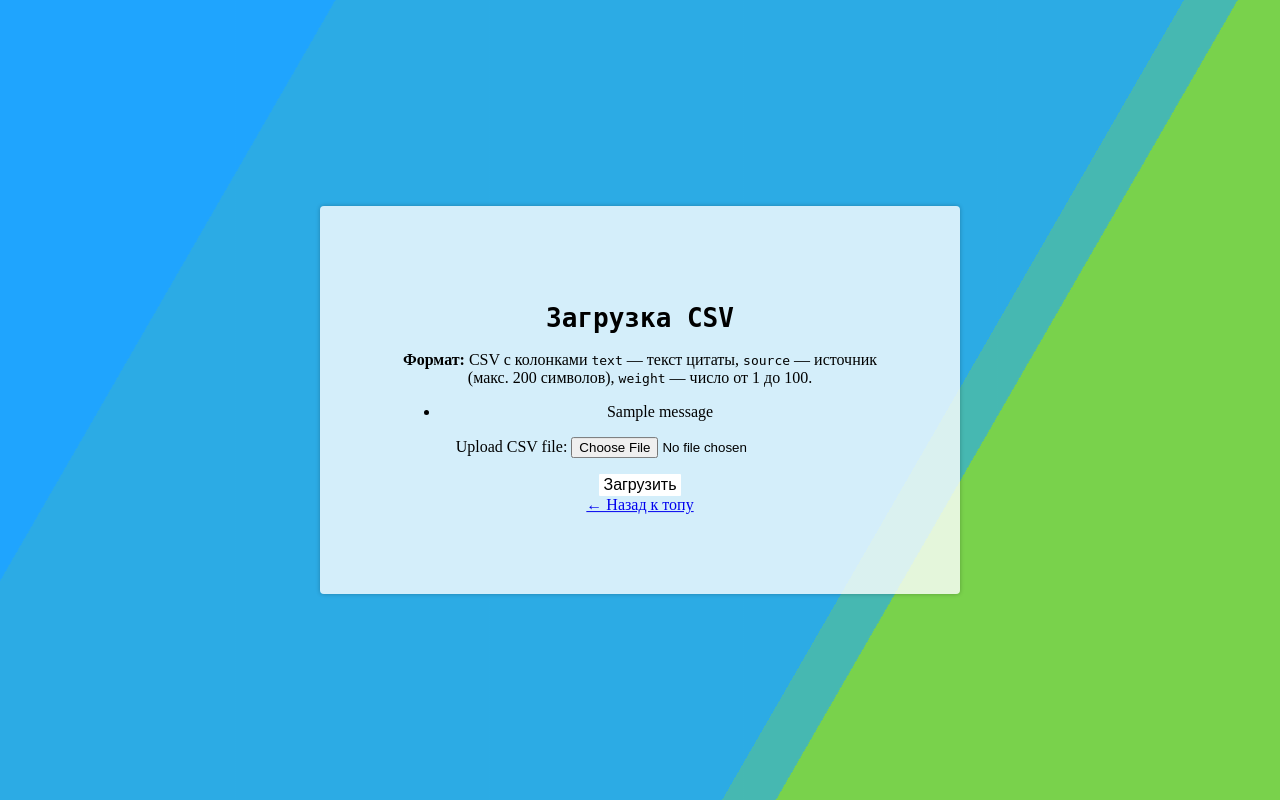
After one commit to panda1987DS/random_quotes, a Django app: page /upload-csv/ in a window 1280 px wide. The commit adds this page. Run offline with Django 4.2, Linux system fonts and the light colour scheme; tables that the repository leaves empty hold one stand-in row (values such as "Sample post"); one stand-in notice (Sample message) is shown.

Commit message:
Add bulk loading of quotes from csv file

```diff
--- a/quotemachine/urls.py
+++ b/quotemachine/urls.py
@@ -10,5 +10,6 @@ urlpatterns = [
     path('top/', views.top_quotes, name='top_quotes'),
     path('edit/<int:quote_id>/', views.edit_quote, name='edit_quote'),
     path('delete/<int:quote_id>/', views.delete_quote, name='delete_quote'),
+    path('upload-csv/', views.upload_csv, name='upload_csv'),
     path('', views.random_quote, name='random_quote')
 ]
--- a/quotes/forms.py
+++ b/quotes/forms.py
@@ -42,3 +42,7 @@ class QuoteForm(forms.ModelForm):
             raise forms.ValidationError("Такая цитата уже существует.")
 
         return cleaned_data
+
+
+class UploadCSVForm(forms.Form):
+    csv_file = forms.FileField(label="Upload CSV file")
--- a/quotes/views.py
+++ b/quotes/views.py
@@ -7,15 +7,16 @@ Includes functionality for:
 - liking/disliking quotes
 - showing top quotes with sorting and filtering
 """
-
+import csv
 import random
 
+from django.contrib import messages
 from django.db.models import F
 from django.shortcuts import render, redirect, get_object_or_404
 from django.http import JsonResponse
 from django.views.decorators.http import require_POST
 from .models import Quote
-from .forms import QuoteForm
+from .forms import QuoteForm, UploadCSVForm
 
 
 def random_quote(request):
@@ -115,3 +116,40 @@ def delete_quote(request, quote_id):
     quote.delete()
     print(quote)
     return redirect('top_quotes')
+
+
+def upload_csv(request):
+    if request.method == 'POST':
+        form = UploadCSVForm(request.POST, request.FILES)
+        if form.is_valid():
+            csv_file = form.cleaned_data['csv_file']
+            decoded_file = csv_file.read().decode('utf-8').splitlines()
+            reader = csv.DictReader(decoded_file)
+            added = 0
+            skipped = 0
+            for row in reader:
+                text = row.get('text')
+                source = row.get('source')
+                weight = row.get('weight', 100)
+                try:
+                    weight = int(weight)
+                except (ValueError, TypeError):
+                    weight = 100
+
+                count_source = Quote.objects.filter(source=source).count()
+                if count_source >= 3:
+                    skipped += 1
+                    continue
+
+                if Quote.objects.filter(source=source, text=text).exists():
+                    skipped += 1
+                    continue
+
+                Quote.objects.create(text=text, source=source, weight=weight)
+                added += 1
+
+            messages.success(request, f'Добавлено: {added}, пропущено: {skipped}')
+            return redirect('upload_csv')
+    else:
+        form = UploadCSVForm()
+    return render(request, 'upload_csv.html', {'form': form})
--- a/templates/top.html
+++ b/templates/top.html
@@ -69,6 +69,10 @@
     <div style="text-align: center; margin-top: 20px;">
         <a href="/" class="back-link">← Назад</a>
     </div>
+
+    <div style="text-align: center; margin-bottom: 20px;">
+        <a href="{% url 'upload_csv' %}" class="blue">Загрузить цитаты из CSV</a>
+    </div>
 </div>
 </body>
 </html>
--- /dev/null
+++ b/templates/upload_csv.html
@@ -0,0 +1,37 @@
+<!-- templates/upload_csv.html -->
+{% load static %}
+<!DOCTYPE html>
+<html>
+<head>
+    <meta charset="UTF-8">
+    <title>Upload Quotes CSV</title>
+    <link rel="stylesheet" href="{% static 'style.css' %}">
+</head>
+
+<body>
+    <div class="bg"></div>
+    <div class="bg bg2"></div>
+    <div class="bg bg3"></div>
+
+    <div class="content">
+        <h1>Загрузка CSV</h1>
+        <p><strong>Формат:</strong> CSV с колонками <code>text</code> — текст цитаты, <code>source</code> — источник (макс. 200 символов), <code>weight</code> — число от 1 до 100.</p>
+
+        {% if messages %}
+        <ul>
+            {% for message in messages %}
+            <li>{{ message }}</li>
+            {% endfor %}
+        </ul>
+        {% endif %}
+
+        <form method="post" enctype="multipart/form-data">
+            {% csrf_token %}
+            {{ form.as_p }}
+            <button type="submit" class="blue">Загрузить</button>
+        </form>
+
+        <a href="{% url 'top_quotes' %}">← Назад к топу</a>
+    </div>
+</body>
+</html>
```
